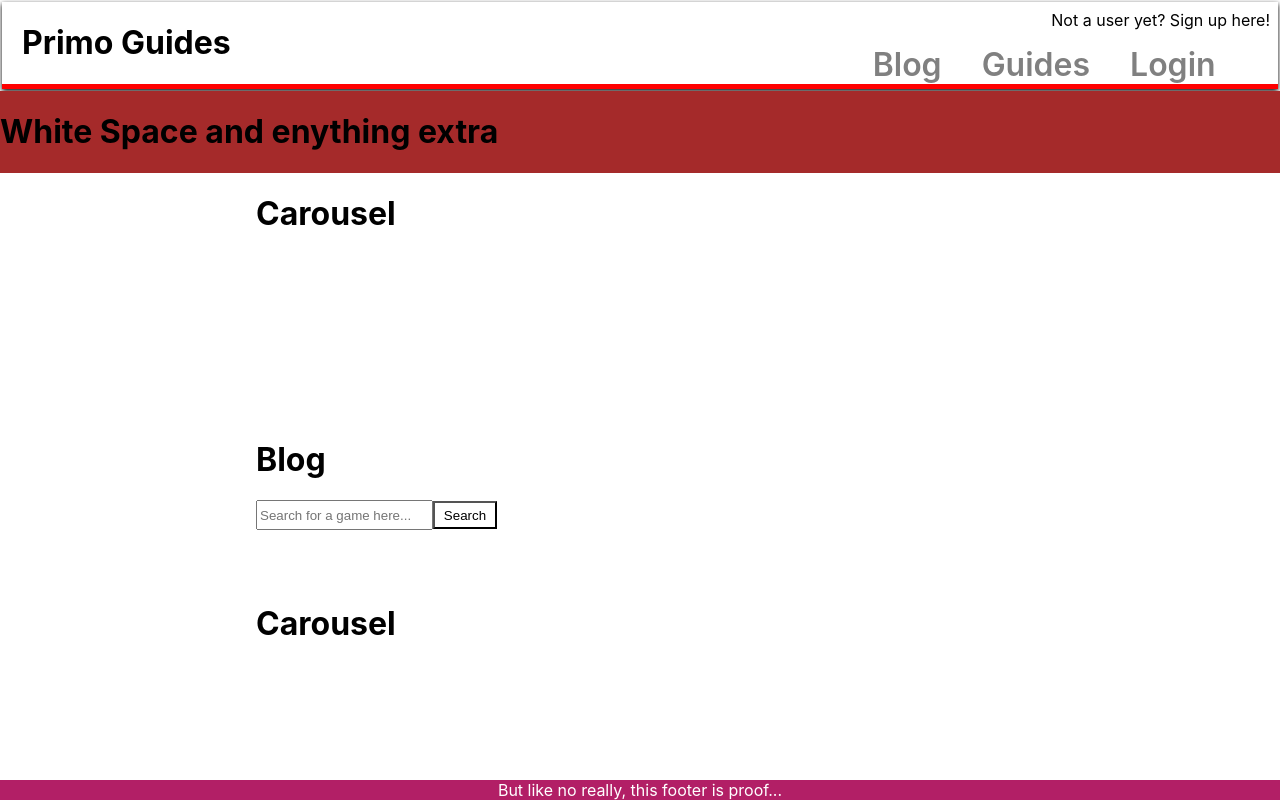
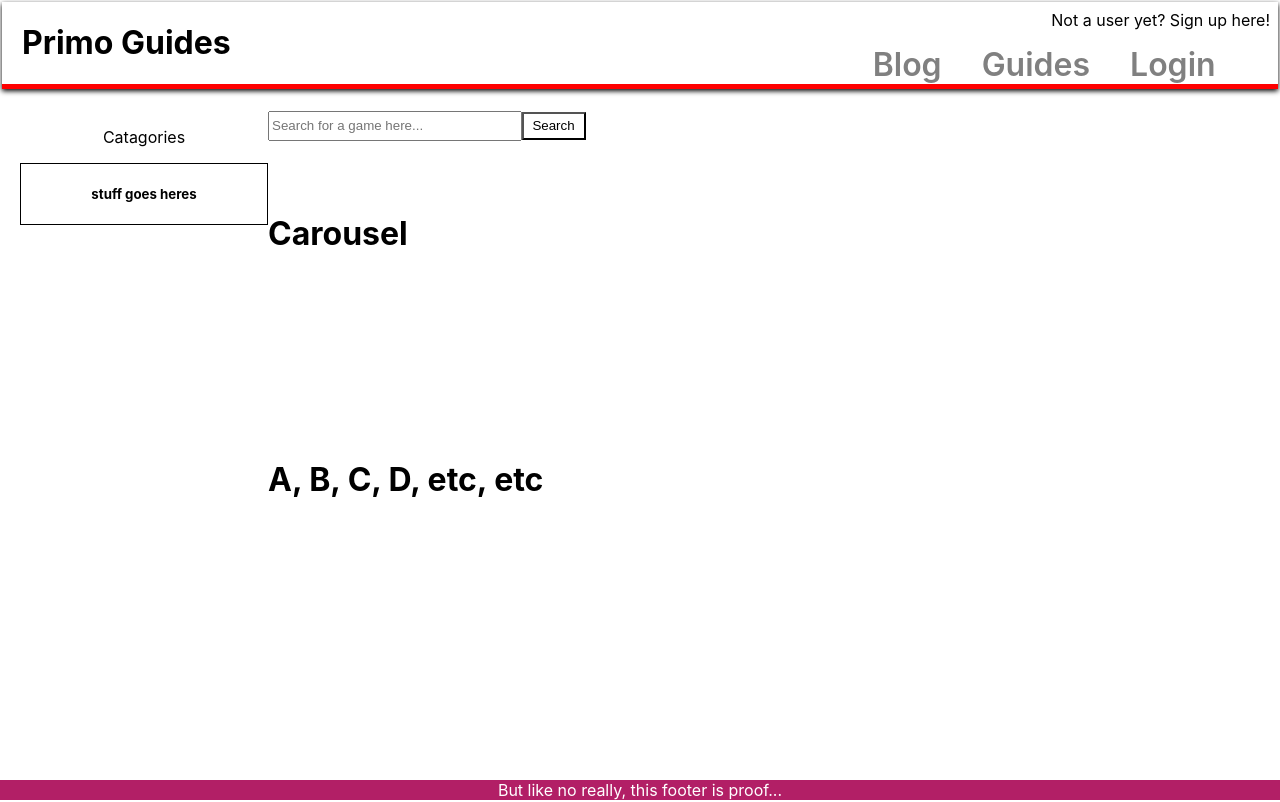
Before and after one commit to IntegerZeroSF/Primo-Guides-Frontend, a React (Create React App) app in the folder primo-frontend/: page / in a window 1280 px wide. Shown: the top 802 px of the page. Built offline with nearby package versions, Linux system fonts and the light colour scheme.

Commit message:
fixed bug in gamesList

```diff
--- a/primo-frontend/src/App.js
+++ b/primo-frontend/src/App.js
@@ -11,7 +11,7 @@ function App() {
   return (
     <div className="App">
       <Header/>
-        <Home />
+        {/* <Home /> */}
       <GamesList/>
       <Footer/>
     </div>
--- a/primo-frontend/src/Components/Games/GamesList.css
+++ b/primo-frontend/src/Components/Games/GamesList.css
@@ -4,10 +4,11 @@
     grid-template-rows: repeat(5, 1fr);
     grid-column-gap: 0px;
     grid-row-gap: 0px;
+    padding: 20px;
 }
 
 .gamesListBodySearch {
-    grid-area: 1 / 2 / 2 / 4;
+    grid-area:  1 / 2 / 2 / 5;
 }
 
 .gamesListGameSearchbar{
@@ -21,14 +22,21 @@
     background-color: white;
 }
 
-.gamesListCatagoriesDiv {
+.gamesListBodySubCata {
     grid-area: 1 / 1 / 6 / 2;
+    text-align: center;
+}
+
+.gamesListCatagories {
+    border: 1px solid black;
+    text-align: center;
+
 }
 
 .gameCarousel{
-    grid-area: 2 / 2 / 5 / 6;
+    grid-area:  2 / 2 / 5 / 5;
 }
 
 .gameListBodyBlog {
-    grid-area: 5 / 2 / 6 / 6;
+    grid-area:  5 / 2 / 6 / 5;
 }
--- a/primo-frontend/src/Components/Games/GamesList.js
+++ b/primo-frontend/src/Components/Games/GamesList.js
@@ -6,6 +6,12 @@ function GamesList() {
     return (
         <>
             <div className="gamesListBody">
+                <div className="gamesListBodySubCata">
+                    <p>Catagories</p>
+                    <div className="gamesListCatagories">
+                    <h5>stuff goes heres</h5>
+                    </div>
+                </div>
                 <div className="gamesListBodySearch">
                     <form className="gamesListGameSearch">
                         <input type="text" placeholder="Search for a game here..." name="search" className="gamesListGameSearchbar"/>
@@ -19,11 +25,6 @@ function GamesList() {
                     <h1>A, B, C, D, etc, etc</h1>
                 </div>
             </div>
-            <div className="gamesListCatagoriesDiv">
-                <p>Catagories</p>
-                <div className="gamesListCatagories">
-                </div>
-            </div>
         </>
     )
 }
```
